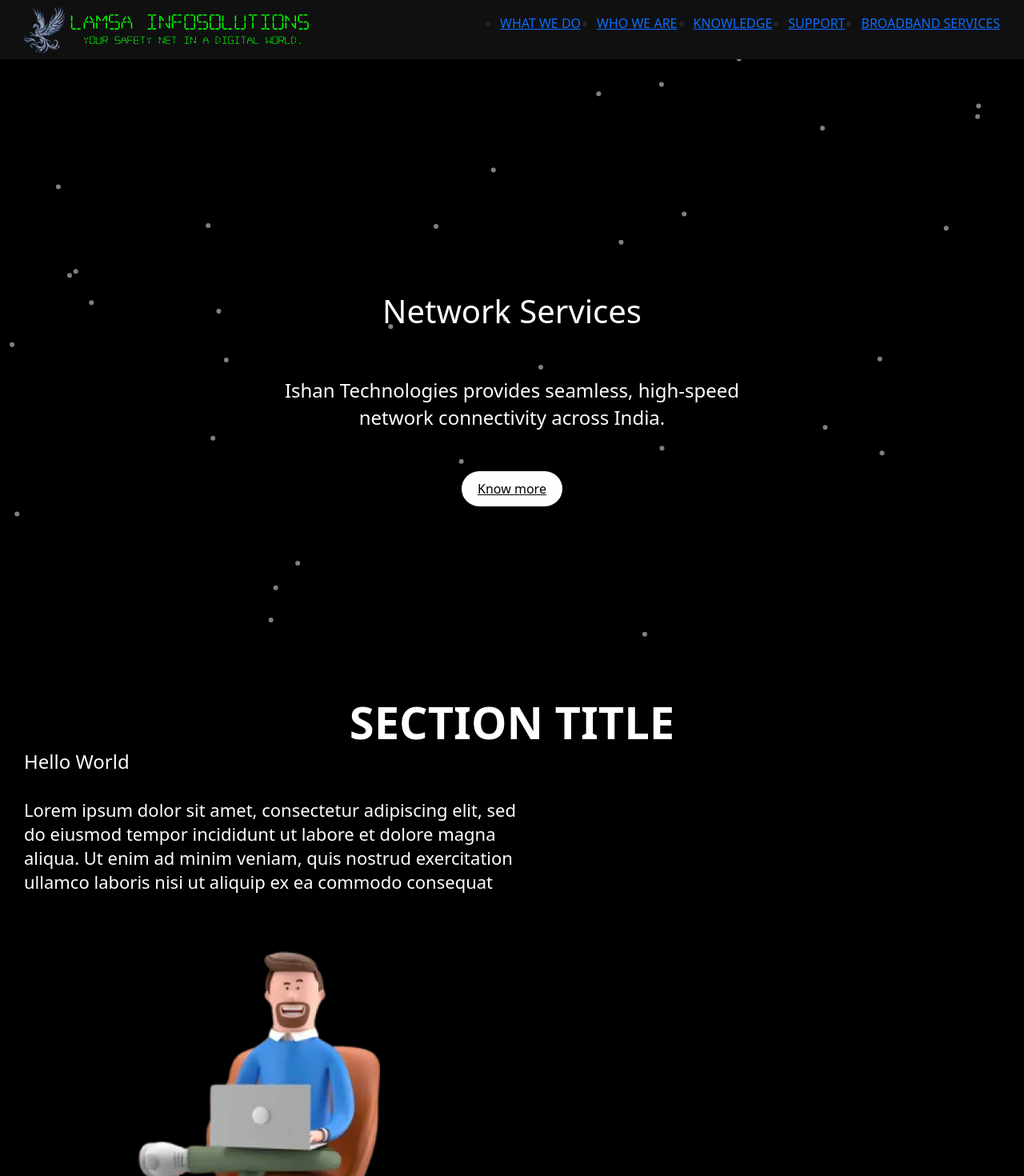
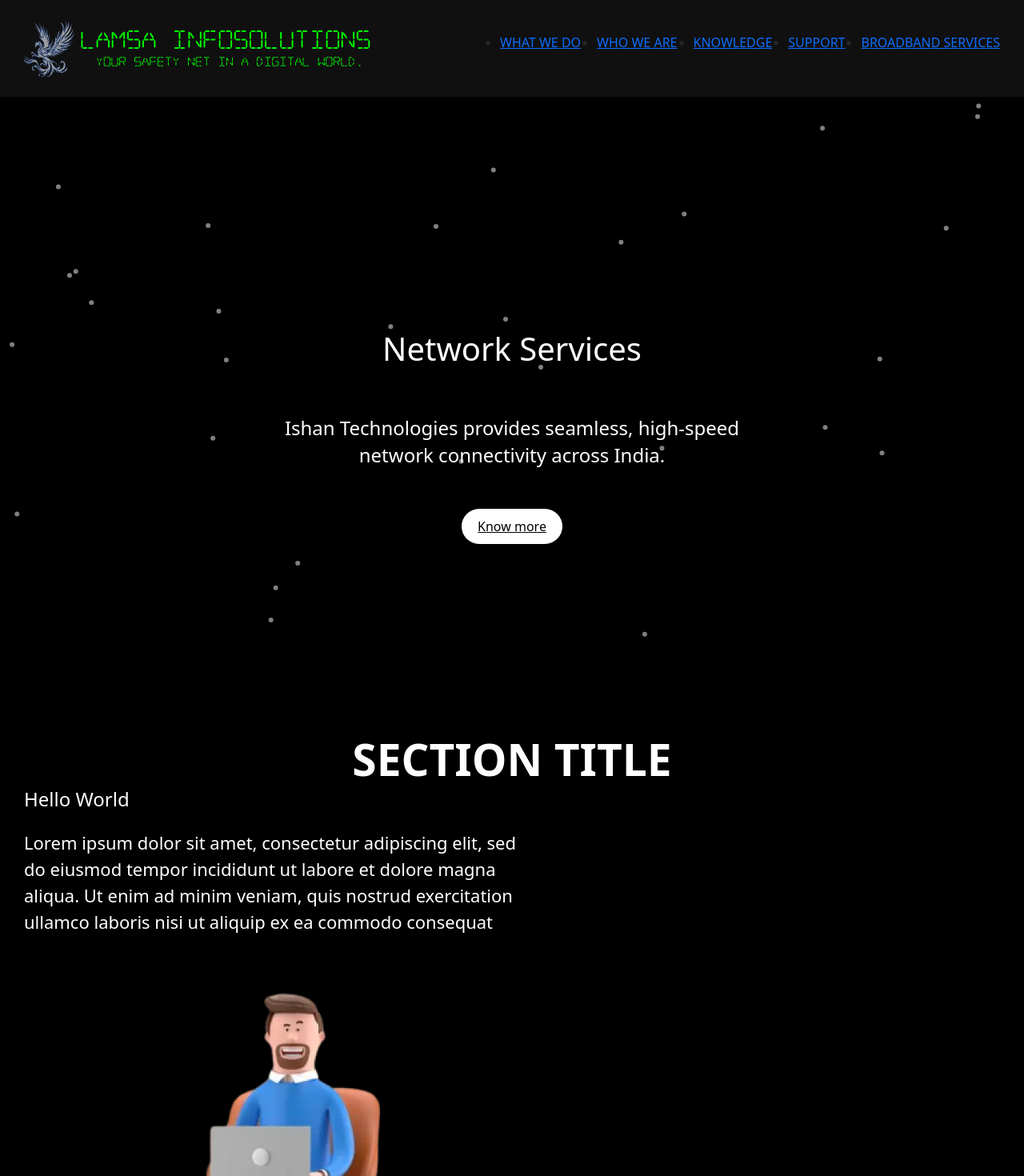
Before and after one commit to MansuriVilla/lamsa, a React (Vite) app: page / in a window 1280 px wide. Shown: the top 1470 px of the page at 80% size. Built offline with nearby package versions, Linux system fonts and the light colour scheme; the HTML template or start-up script is replaced by a standard one.

Commit message:
Fixed Some bugs

```diff
--- a/package.json
+++ b/package.json
@@ -31,6 +31,6 @@
     "eslint-plugin-react": "^7.34.3",
     "eslint-plugin-react-hooks": "^4.6.2",
     "eslint-plugin-react-refresh": "^0.4.7",
-    "vite": "^5.3.4"
+    "vite": "^5.4.18"
   }
 }
--- a/src/assets/css/index.css
+++ b/src/assets/css/index.css
@@ -1 +1,4 @@
-@import url(./App.css); @import url(./global.css); @import url(./font.css); @import url(./style.css);
+@import url(./App.css);
+@import url(./global.css);
+@import url(./font.css);
+@import url(./style.css);
--- a/src/assets/css/style.css
+++ b/src/assets/css/style.css
@@ -2,13 +2,15 @@
 .inner_banner { position: relative; height: clamp(380px, 50vw, 800px); display: flex; justify-content: center; align-items: center; }
 .inner_banner::before { content: ''; position: absolute; display: block; height: 50px; width: 100%; background: linear-gradient(180deg, transparent, #000); bottom: 0; }
 .level { color: #ffffff; display: flex; flex-wrap: wrap;  }
-.level .heading { text-wrap: nowrap; font-size: clamp(20px, 4vw, 30px); font-weight: 600; margin-top: 10px; margin-bottom: 5px; line-height: clamp(20px, 4vw, 30px); }
-.title { color: #fff; font-size: clamp(22px, 4vw, 40px); line-height: clamp(22px, 4vw, 40px); font-weight: 600; }
-.level-item.has-text-centered { text-align: center; height: 100%; flex: 1; border-right: 3px solid #fff; padding: 45px 0px; }
+.level .heading { text-wrap: nowrap; font-size: clamp(20px, 2.1vw, 30px); font-weight: 600; margin-top: 10px; margin-bottom: 5px; line-height: clamp(20px, 4vw, 30px); }
+.title { color: #fff; font-size: clamp(22px, 3.1vw, 40px); line-height: clamp(22px, 4vw, 40px); font-weight: 600; }
+.level-item.has-text-centered { text-align: center; height: 100%; flex: 1; border-right: 3px solid #fff; padding: clamp(20px, 2vw, 45px); }
 
-
+.level-item.has-text-centered div img {
+    max-width: clamp(50px, 8vw, 100px);
+  }
 .slider_right img {
-    max-width: clamp(300px, 50vw, 600px);
+    max-width: clamp(300px, 40vw, 600px);
 }
 
 .section__title {
@@ -19,10 +21,24 @@
 
 .level-item.has-text-centered:nth-child(4) { border-right: 0px; }
 @media only screen and (max-width:768px) {
-    .slider__content_main{justify-content: center;}
+    .slider__content_main{justify-content: center; flex-wrap: wrap-reverse;}
     .slider_left {
         text-align: center;
     }
+    .level-item.has-text-centered{flex: 40%;}
 
+    .level-item.has-text-centered:not(.level-item.has-text-centered:nth-child(3), .level-item.has-text-centered:nth-child(4)) {border-bottom: 2px solid #fff;}
+    .level-item.has-text-centered:nth-child(2) {border-right: 0px solid #fff;}
+    .slider__content_main p{max-width: clamp(470px, 50vw, 712px);}
 
+    .main__content{padding-bottom: 50px;}
 }
+@media only screen and (max-width:575px) {
+    .level-item.has-text-centered {
+        flex:
+    100%;
+    padding: clamp(30px, 2vw, 45px) clamp(20px, 2vw, 45px);
+      }
+      .level-item.has-text-centered{border-bottom: 2px solid #fff; border-right: 0px solid #fff;}
+      .level-item.has-text-centered:nth-child(4){border-bottom: 0;}
+}
--- a/src/components/header/header.css
+++ b/src/components/header/header.css
@@ -1,8 +1,11 @@
-.header { background-color: var(--background-color); position: sticky; top: 0; z-index: 9; transition: .25s linear all; }
+.header { background-color: var(--background-color); position: sticky; top: 0; z-index: 9; transition: .25s linear all;   overflow: hidden;}
 .header.scrolled { background-color: #00000050; backdrop-filter: blur(20px); -webkit-backdrop-filter: blur(20px); }
-.header .header-inner { justify-content: space-between; width: 100%; align-items: center; }
+.header .header-inner { justify-content: space-between; width: 100%; align-items: center; padding: clamp(20px, 2vw, 45px) 0; }
 .header .header-inner  .custom-a { font-family: var(--lamsa-primary); padding: 0; margin: 0; font-size: clamp(20px, 4vw + 1rem, 28px); text-align: center; color: var(--neon-green); align-items: center; column-gap: 9.2px; }
-.header .header-inner  .custom-a span img { max-width: clamp(200px, 28vw, 500px); width: 100%; }
+.header .header-inner  .custom-a span img { max-width: clamp(200px, 34vw, 500px); width: 100%; }
+#offcanvasNavbarLabel span:nth-child(2) {
+    display: none;
+  }
 @media only screen and (max-width:991px) {
  .header .header-inner .header-right .custom-d-flex { flex-direction: column; }
 .offcanvas { background-color: #000; }
--- a/src/components/slider/slider.css
+++ b/src/components/slider/slider.css
@@ -1,5 +1,5 @@
 .slider__content_main { display: flex; flex-wrap: wrap; justify-content: space-between; width: 100%; align-items: center; }
-.slider__content_main h4 { margin-bottom: clamp(15px, 4vw, 30px); }
-.slider__content_main p { max-width: clamp(450px, 50vw, 712px); width: 100%; font-size: clamp(16px, 3vw, 22px) ; line-height: normal; }
-.slider__section .title { font-size: clamp(26px, 5vw, 56px); line-height: clamp(26px, 5vw, 56px); font-weight: bold; text-align: center; text-transform: uppercase; }
+.slider__content_main h4 { margin-bottom: clamp(15px, 1.8vw, 30px); }
+.slider__content_main p { max-width: clamp(200px, 50vw, 712px); width: 100%; font-size: clamp(16px, 1.9vw, 22px) ; line-height: 150%; }
+.slider__section .title { font-size: clamp(26px, 4.3vw, 56px); line-height: clamp(26px, 5vw, 56px); font-weight: bold; text-align: center; text-transform: uppercase; }
 .main__content .slider__section:nth-child(2n) .slider__content_main { flex-direction: row-reverse; }
```
Also changed, not shown: 1 other file (tests, documents, lock files or other folders).
